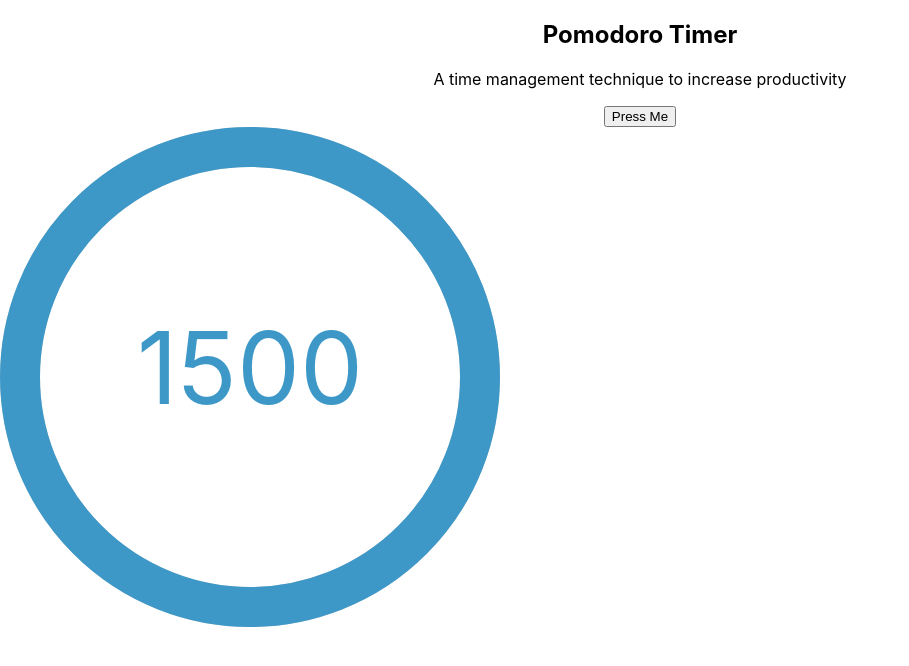
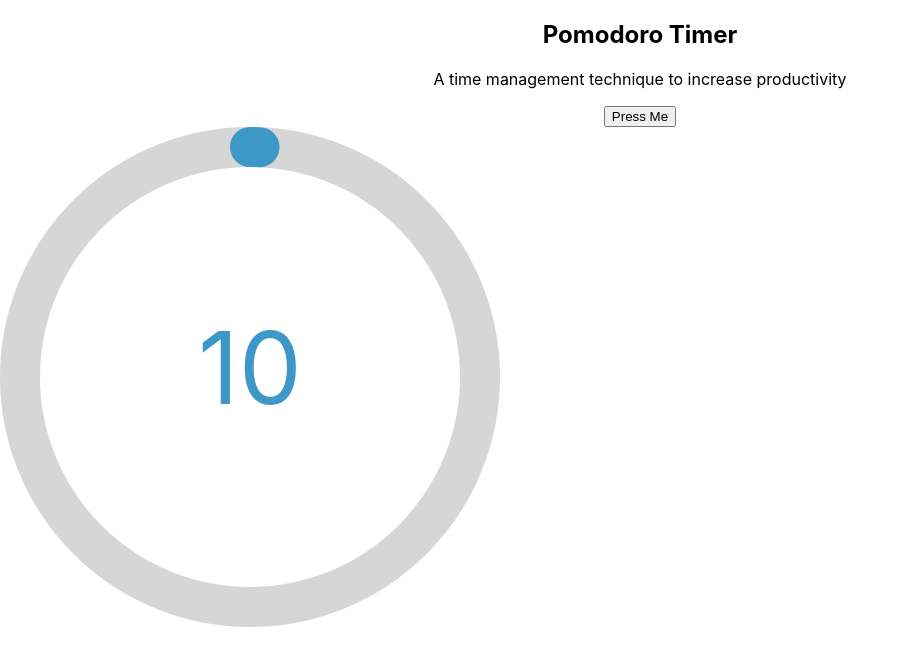
Before and after one commit to bryankeov/PomodoroTimer, a React (Create React App) app: page / in a window 1280 px wide. Shown: the top 666 px of the page, without its empty margins (0-909 px from the left). Built offline with nearby package versions, Linux system fonts and the light colour scheme.

Commit message:
Fix timer going beyond 0

```diff
--- a/src/components/Timer.js
+++ b/src/components/Timer.js
@@ -4,14 +4,24 @@ import "react-circular-progressbar/dist/styles.css";
 import "./Timer.css";
 
 function Timer() {
-  const [timer, setTimer] = useState(1500);
+  const [timer, setTimer] = useState(10);
 
   function startTimer() {
-    const interval = setInterval(() => {
+    setInterval(() => {
       setTimer((timer) => timer - 1);
     }, 1000);
     setTimer(timer);
   }
+
+  // useEffect(() => {
+  //   if (timer === 0) {
+  //     clearInterval(timer);
+  //   }
+  // }, [timer]);
+
+  useEffect(() => {
+    return () => clearInterval(timer);
+  }, [timer]);
 
   return (
     <div className="timer-container">
```
